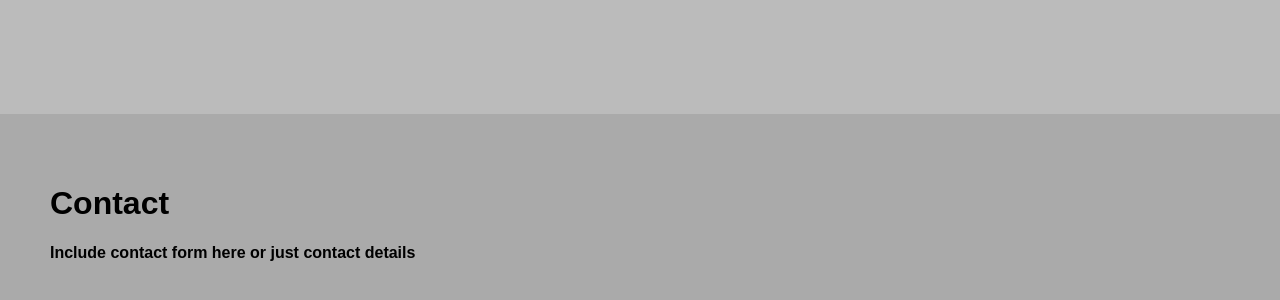
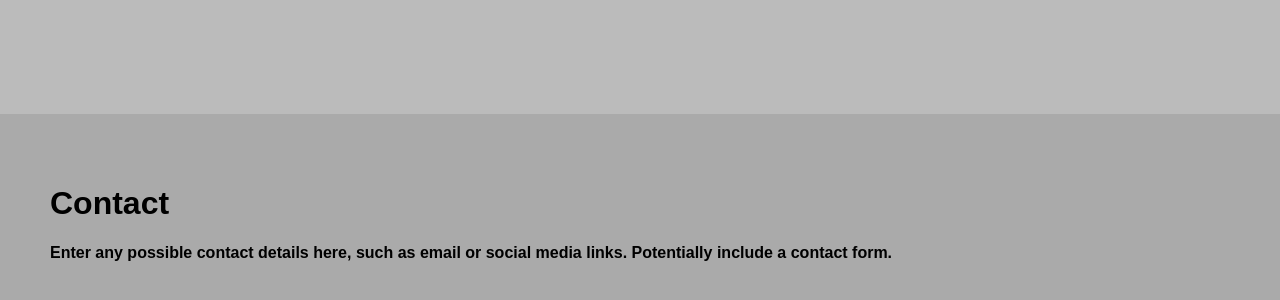
Before and after one commit to NathanF94/Portfolio-Website, a plain HTML site: page index.html in a window 1280 px wide. Shown: the part 3236-3536 px from the top of the page. Drawn offline with nearby package versions, Linux system fonts and the light colour scheme; a web font is replaced by a local one.

Commit message:
Update index.html

```diff
--- a/index.html
+++ b/index.html
@@ -126,10 +126,12 @@
 
   <div id="contact" class="sections">
     <h1>Contact</h1>
-    <p>Include contact form here or just contact details</p>
+    <p>Enter any possible contact details here, such as email or social
+    media links. Potentially include a contact form.</p>
     <!-- Contact form or just include contact details -->
   </div>
 
+  <!-- JQuery -->
   <script>
     $(document).ready(function (){
 
```
